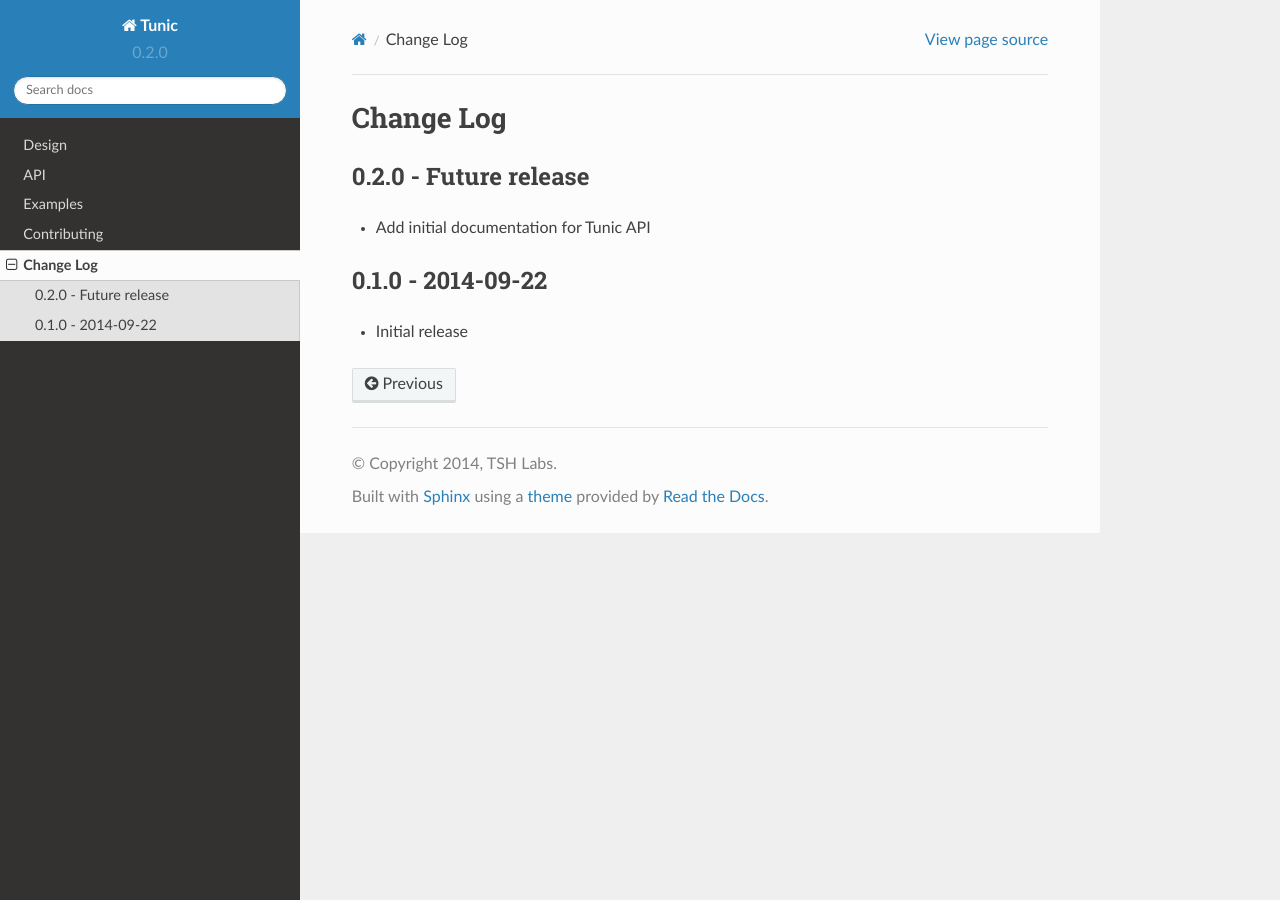
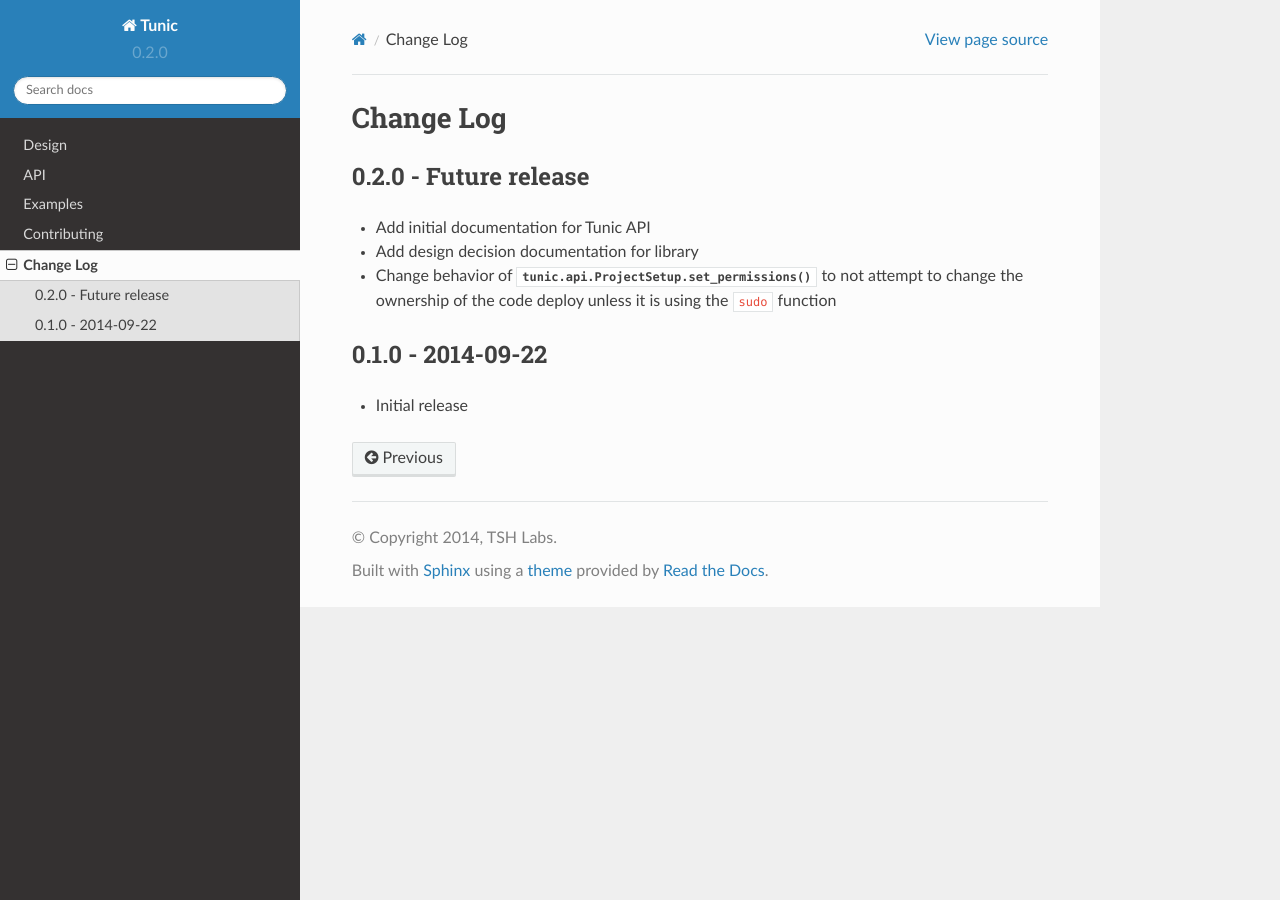
Before and after one commit to 56quarters/tunic, a Sphinx documentation site: the page built from doc/source/changes.rst, in a window 1280 px wide. Built offline with Sphinx 7.4.7 and the Read the Docs theme 2.0.0, drawn with Linux system fonts in a browser that asks for light colours.

Commit message:
Do not try to chown files without sudo

```diff
--- a/doc/source/changes.rst
+++ b/doc/source/changes.rst
@@ -4,6 +4,10 @@ Change Log
 0.2.0 - Future release
 ----------------------
 * Add initial documentation for Tunic API
+* Add design decision documentation for library
+* Change behavior of :meth:`tunic.api.ProjectSetup.set_permissions` to not
+  attempt to change the ownership of the code deploy unless it is using the
+  ``sudo`` function
 
 0.1.0 - 2014-09-22
 ------------------
```
Also changed, not shown: 2 other files.
